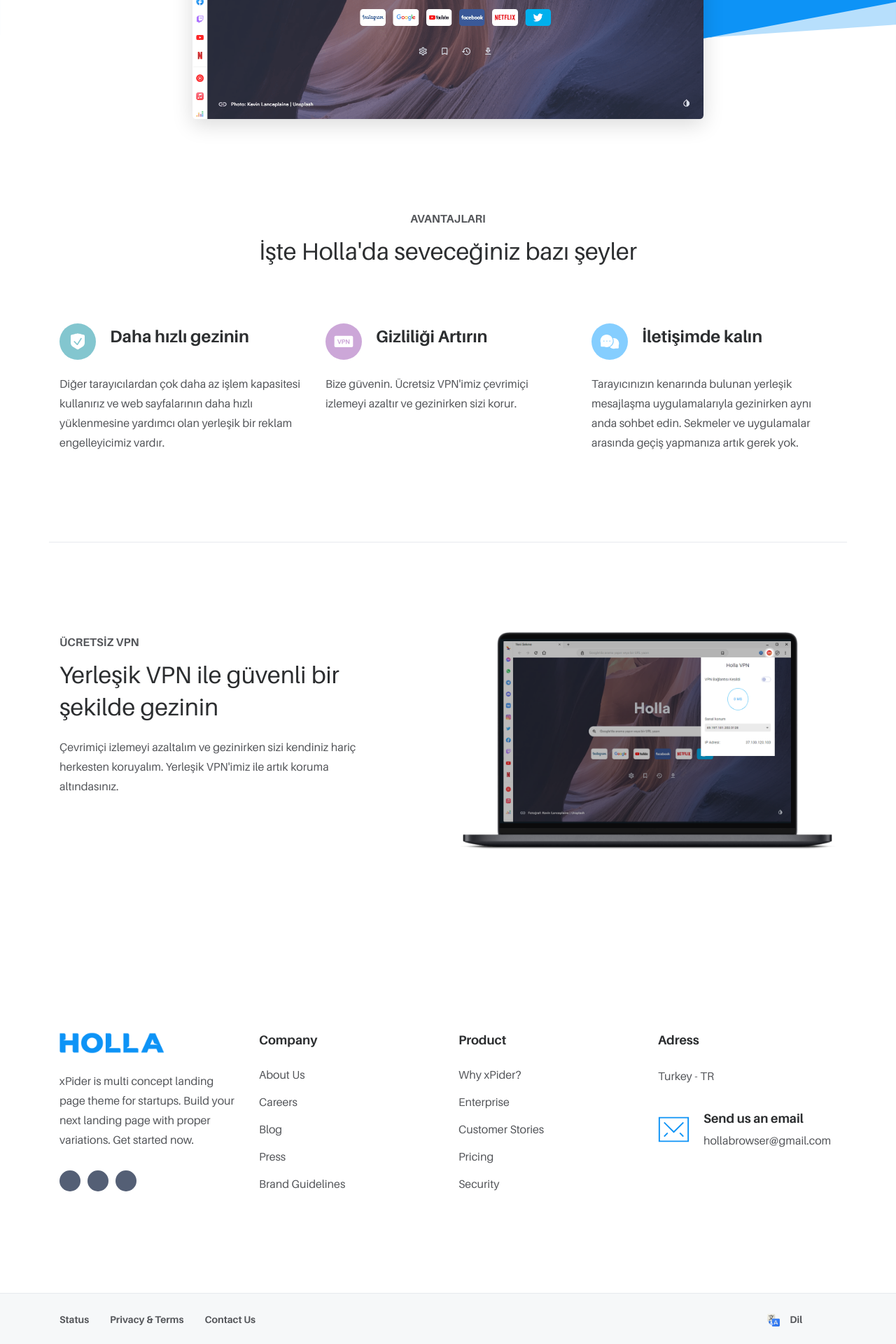
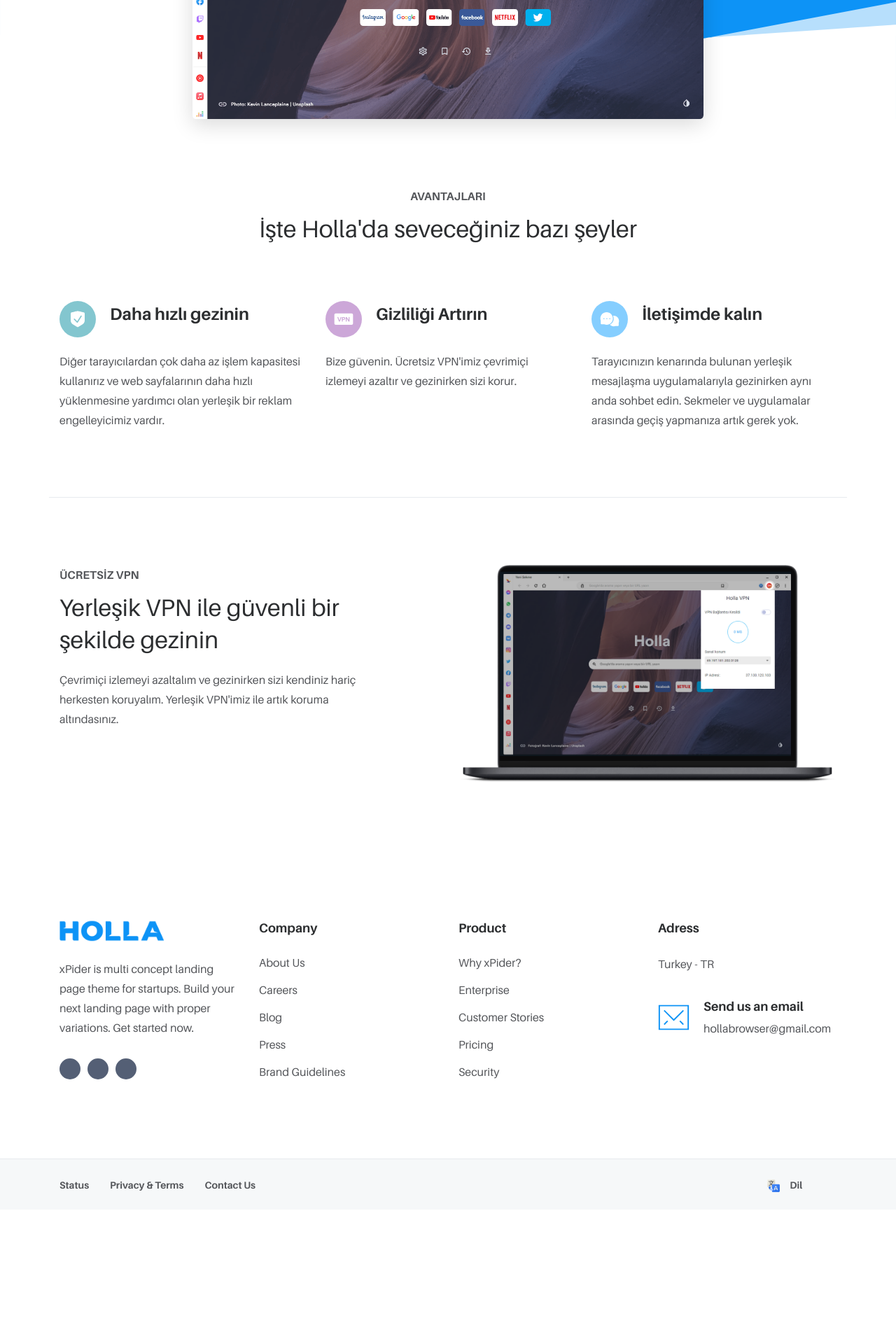
Before and after one commit to meforce/holla, a Jekyll site: the page built from docs/index.html, in a window 1280 px wide. Shown: the part 713-2633 px from the top of the page at 70% size. Built offline with Jekyll 4.4.1, drawn with Linux system fonts in a browser that asks for light colours; some web fonts are replaced; Markdown is read by kramdown in place of the engine named in the settings; after the commit the page ends 2441 px from its top, so only the background shows below that.

Commit message:
Update app.css

```diff
--- a/docs/css/app.css
+++ b/docs/css/app.css
@@ -555,8 +555,8 @@
 
 /**! 04. spacing **/
 .space {
-  padding-top: 8rem;
-  padding-bottom: 8rem;
+  padding-top: 6rem;
+  padding-bottom: 6rem;
 }
 
 .space--md {
@@ -575,7 +575,7 @@
 }
 
 .space-top {
-  padding-top: 8rem;
+  padding-top: 6rem;
 }
 
 .space-top--md {
@@ -591,7 +591,7 @@
 }
 
 .space-bottom {
-  padding-bottom: 8rem;
+  padding-bottom: 6rem;
 }
 
 .space-bottom--md {
```
